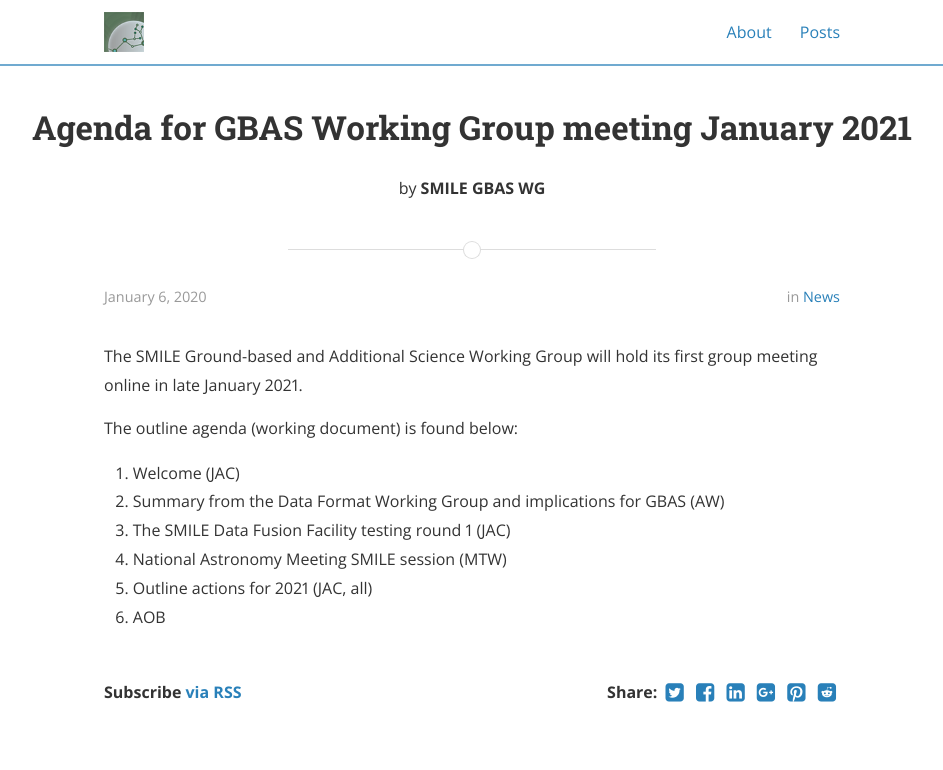
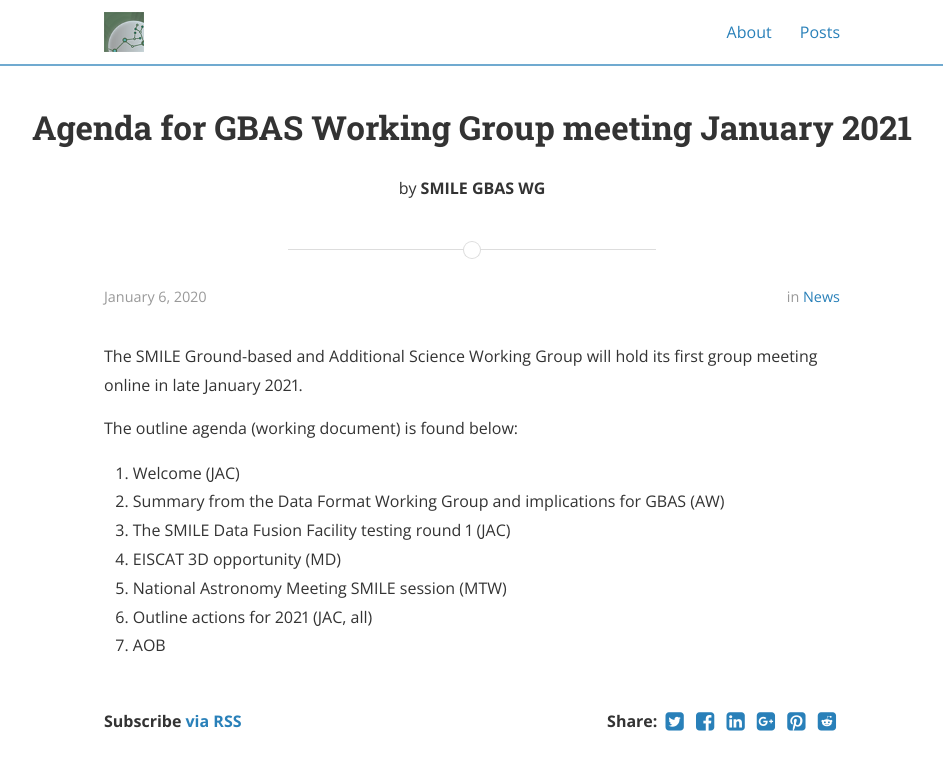
Before and after one commit to smile-gbas-wg/actions, a Jekyll site: the page built from _posts/2021-01-06-agenda_meeting_jan_2021.markdown, in a window 1280 px wide. Shown: the top 770 px of the page, without its empty margins (168-1111 px from the left). Built offline with Jekyll 4.4.1, drawn with Linux system fonts in a browser that asks for light colours; nearby versions of some CDN libraries.

Commit message:
Upated agenda in post

```diff
--- a/_posts/2021-01-06-agenda_meeting_jan_2021.markdown
+++ b/_posts/2021-01-06-agenda_meeting_jan_2021.markdown
@@ -14,6 +14,7 @@ The outline agenda (working document) is found below:
 1. Welcome (JAC)
 2. Summary from the Data Format Working Group and implications for GBAS (AW)
 3. The SMILE Data Fusion Facility testing round 1 (JAC)
-4. National Astronomy Meeting SMILE session (MTW)
-5. Outline actions for 2021 (JAC, all)
-6. AOB
+4. EISCAT 3D opportunity (MD)
+5. National Astronomy Meeting SMILE session (MTW)
+6. Outline actions for 2021 (JAC, all)
+7. AOB
```
